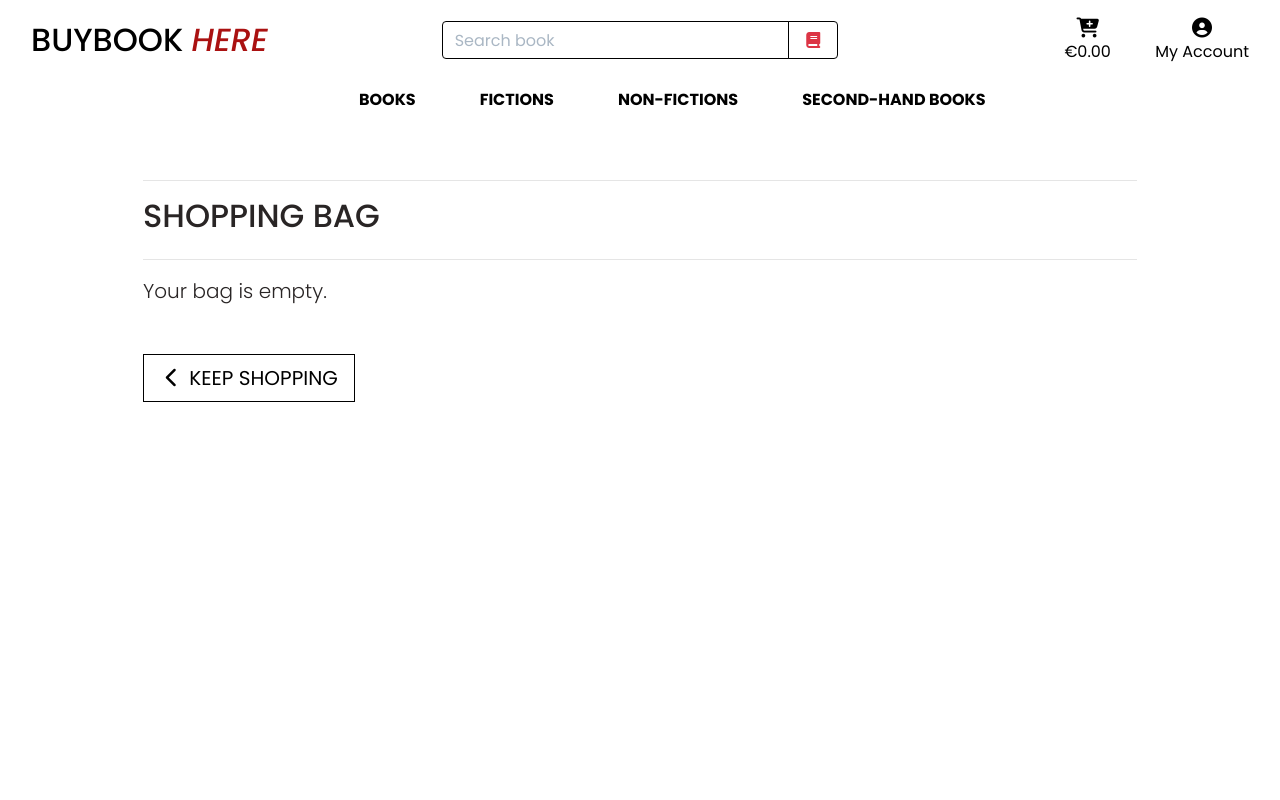
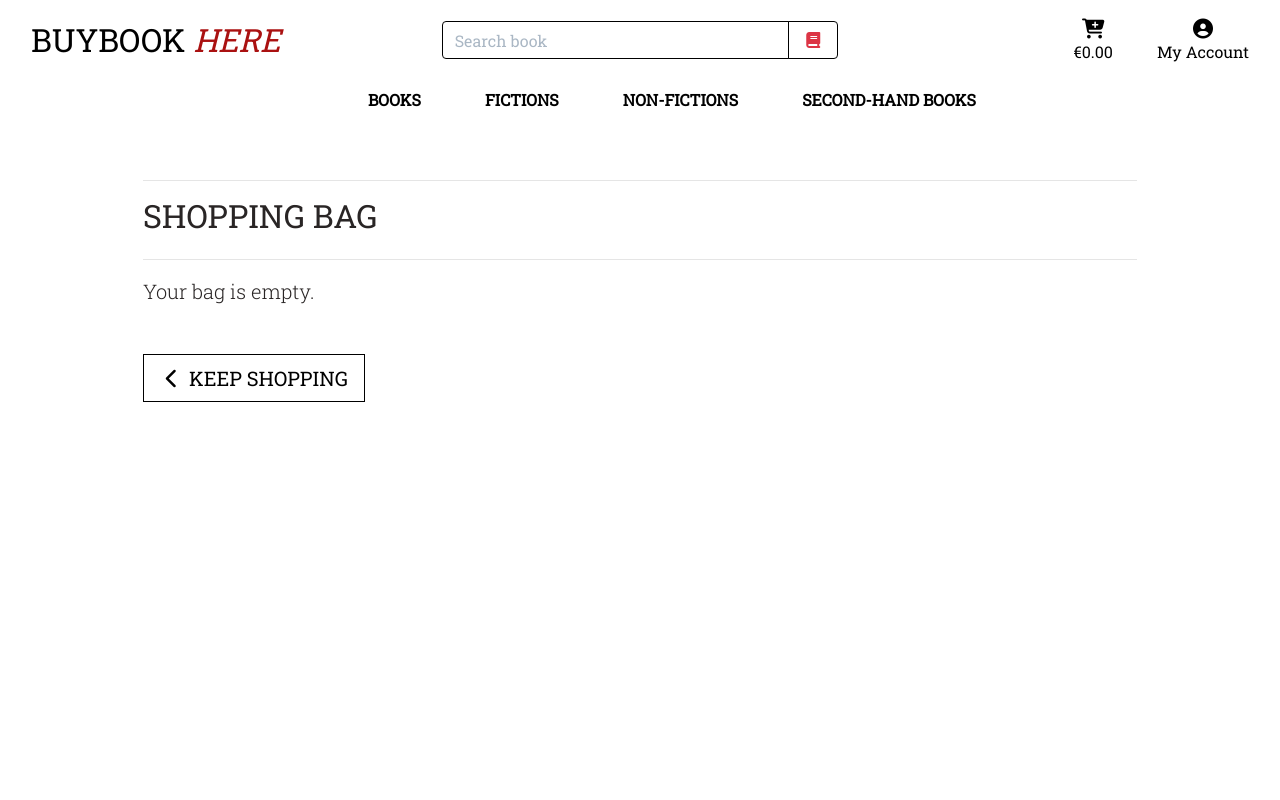
Before and after one commit to Code-Institute-Submissions/Oneday2010-project4-buybookhere, a Django app: page /bag/ in a window 1280 px wide. Run offline with Django 3.2, Linux system fonts and the light colour scheme; some libraries are stand-ins or nearby versions.

Commit message:
change font

```diff
--- a/static/css/base.css
+++ b/static/css/base.css
@@ -7,7 +7,7 @@ body {
     background-size: cover;
     height: calc(100vh - 164px);
     color: rgb(41, 37, 37);
-    font-family: 'Poppins', sans-serif;
+    font-family: 'Roboto Slab', serif;
 }
 
 /* from Bulma */
--- a/templates/base.html
+++ b/templates/base.html
@@ -17,7 +17,7 @@
     {% block corecss %}
     <link rel="stylesheet" href="https://stackpath.bootstrapcdn.com/bootstrap/4.4.1/css/bootstrap.min.css"
         integrity="sha384-Vkoo8x4CGsO3+Hhxv8T/Q5PaXtkKtu6ug5TOeNV6gBiFeWPGFN9MuhOf23Q9Ifjh" crossorigin="anonymous">
-    <link rel="stylesheet" href="https://fonts.googleapis.com/css2?family=Poppins:ital,wght@0,100;0,200;0,300;0,400;0,500;0,700;0,800;0,900;1,100;1,200;1,300;1,400;1,500;1,600;1,700;1,800&display=swap">
+    <link rel="stylesheet" href="https://fonts.googleapis.com/css2?family=Roboto+Slab:wght@200;300;400&display=swap">
     <link rel="stylesheet" href="{% static 'css/base.css' %}">
     {% endblock %}
 
```
